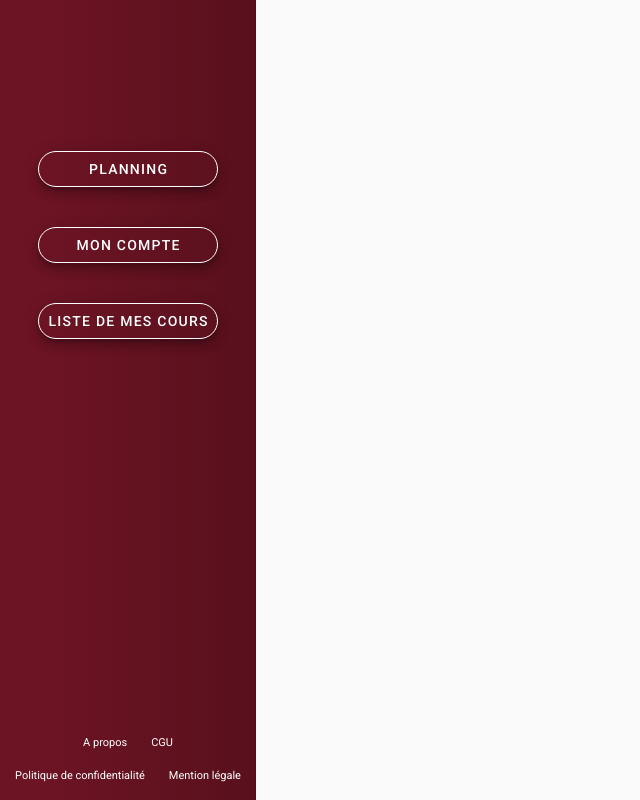
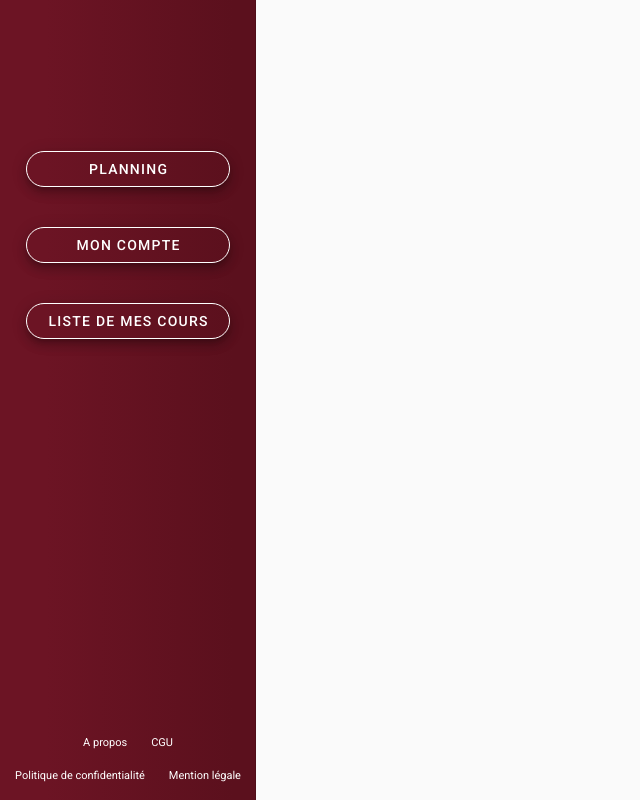
Before and after one commit to projet-Bartolomeo/Dibartolomeo, a Nuxt app: page / in a window 1280 px wide. Shown: the whole page, without its empty margins (0-640 px from the left). Built offline with nearby package versions, Linux system fonts and the light colour scheme.

Commit message:
fix: bug affichage sideBar

```diff
--- a/components/SideBar.vue
+++ b/components/SideBar.vue
@@ -17,7 +17,7 @@
         class="my-10 d-flex justify-center"
       >
         <router-link class="text-decoration-none" :to="item.route">
-          <v-btn width="14vw" color="white" elevation="7" outlined rounded>{{
+          <v-btn class="buttonSideBar" color="white" elevation="7" outlined rounded>{{
             item.title
           }}</v-btn>
         </router-link>
@@ -107,4 +107,25 @@ export default {
     rgba(91, 16, 29, 1) 91%
   );
 }
+
+.buttonSideBar{
+  width: 14vw;
+}
+
+@media (min-width: 1600px) {
+
+.buttonSideBar{
+  width: 11vw;
+}
+
+}
+
+@media (max-width: 1300px) {
+
+.buttonSideBar{
+  width: 16vw;
+}
+
+}
+
 </style>
```
